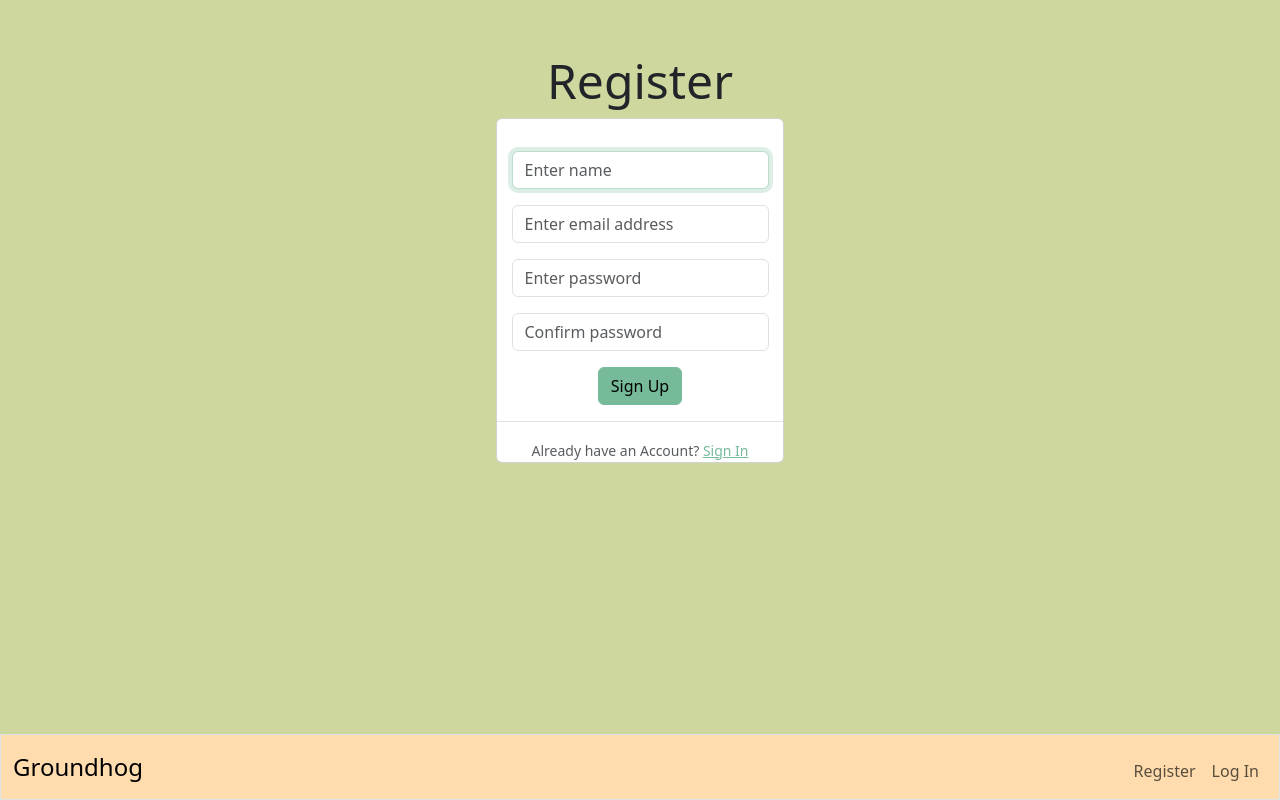
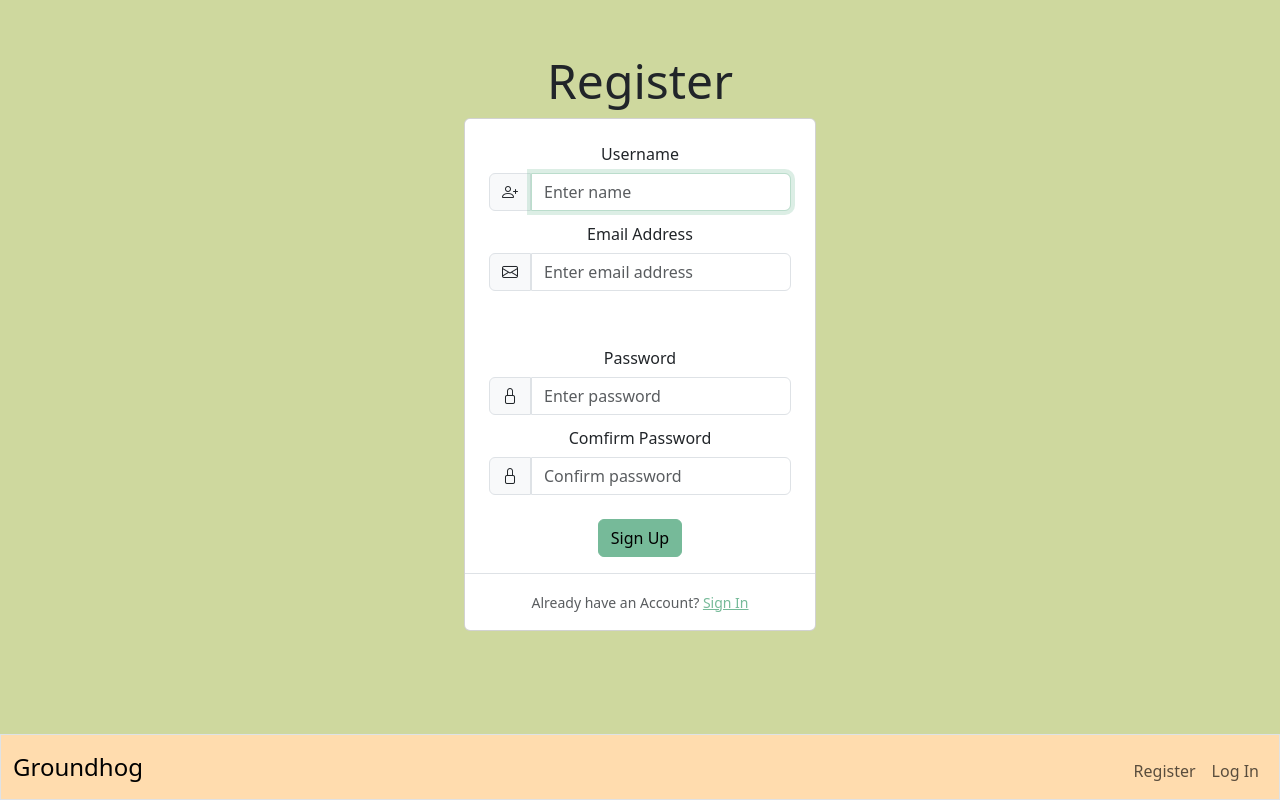
Before and after one commit to jbettenh/groundhog, a Flask app: page /auth/register in a window 1280 px wide. Run offline with Flask 3, Linux system fonts and the light colour scheme; style sheets or scripts are compiled from the project's sources.

```diff
--- a/groundhog/static/sass/main.scss
+++ b/groundhog/static/sass/main.scss
@@ -19,11 +19,16 @@ nav .navbar-brand
 }
 
 .sub-box {
-    width: 18rem;
+    width: 22rem;
 }
 
 #form-sighting {
   background-color: $light;
+  border-radius: 0.375rem;
+  width: 22rem;
+}
+
+#table-history {
   border-radius: 0.375rem;
 }
 
--- a/groundhog/templates/auth/register.html
+++ b/groundhog/templates/auth/register.html
@@ -11,27 +11,36 @@ Register
 <div class="card my-2 mx-auto w-30 sub-box">
     <div class="my-3">
         <form action="/auth/register" method="POST">
-
-            <div class="my-3">
-                <input type="text" name="username" placeholder="Enter name" class="form-control mx-auto w-auto" required
-                    autofocus>
+            <div class="form-group">
+                <label for="username" class="form-label col-form-label">Username</label>
+                <div class="input-group mb-1 px-4">
+                    <span class="input-group-text"><i class="bi bi-person-plus"></i></span>
+                    <input type="text" name="username" placeholder="Enter name" class="form-control mx-auto w-auto"
+                        required autofocus>
                 </div>
-            <div class="my-3">
-                <input type="email" name="email" placeholder="Enter email address" class="form-control mx-auto w-auto"
-                    required>
+                <label for="email" class="form-label col-form-label">Email Address</label>
+                <div class="input-group mb-5 px-4">
+                    <span class="input-group-text"><i class="bi bi-envelope"></i></span>
+                    <input type="email" name="email" placeholder="Enter email address"
+                        class="form-control mx-auto w-auto" required>
                 </div>
-            <div class="my-3">
+                <label for="password" class="form-label col-form-label">Password</label>
+                <div class="input-group mb-1 px-4">
+                    <span class="input-group-text"><i class="bi bi-lock"></i></span>
                     <input type="text" name="password" placeholder="Enter password" class="form-control mx-auto w-auto"
                         required>
                 </div>
-            <div class="my-3">
+                <label for="confirmation" class="form-label col-form-label">Comfirm Password</label>
+                <div class="input-group mb-4 px-4">
+                    <span class="input-group-text"><i class="bi bi-lock"></i></span>
                     <input type="text" name="confirmation" placeholder="Confirm password"
                         class="form-control mx-auto w-auto" required>
                 </div>
                 <button type="submit" class="btn btn-primary">Sign Up</button>
+            </div>
         </form>
     </div>
-    <div class="border-top pt-3">
+    <div class="border-top py-3">
         <small class="text-muted">Already have an Account? <a class="ml-2" href="{{ url_for('auth.login') }}">Sign
                 In</a>
         </small>
--- a/groundhog/templates/base.html
+++ b/groundhog/templates/base.html
@@ -8,6 +8,7 @@
 
   <link href="https://cdn.jsdelivr.net/npm/bootstrap@5.2.2/dist/css/bootstrap.min.css" rel="stylesheet"
     integrity="sha384-Zenh87qX5JnK2Jl0vWa8Ck2rdkQ2Bzep5IDxbcnCeuOxjzrPF/et3URy9Bv1WTRi" crossorigin="anonymous" />
+  <link rel="stylesheet" href="https://cdn.jsdelivr.net/npm/bootstrap-icons@1.5.0/font/bootstrap-icons.css">
   <link href="/static/css/main.min.css" rel="stylesheet" />
 
   <title>{% block title %}{% endblock %}</title>
--- a/groundhog/templates/zoo.html
+++ b/groundhog/templates/zoo.html
@@ -6,7 +6,7 @@ Zoo
 
 {% block main %}
 <div class="mb-3">
-    <h3>Zoos with Groundhogs</h3>
+    <h2 class="display-6">Zoos with Groundhogs</h2>
 </div>
 
 {% for zoo in zoos %}
```
Also changed, not shown: groundhog/templates/auth/login.html (+14 -8 lines), groundhog/templates/history.html (+9 -4 lines), groundhog/templates/map.html (+7 -3 lines), groundhog/templates/sighting.html (+21 -8 lines). Lines whose indentation alone changed are shown as unchanged.
